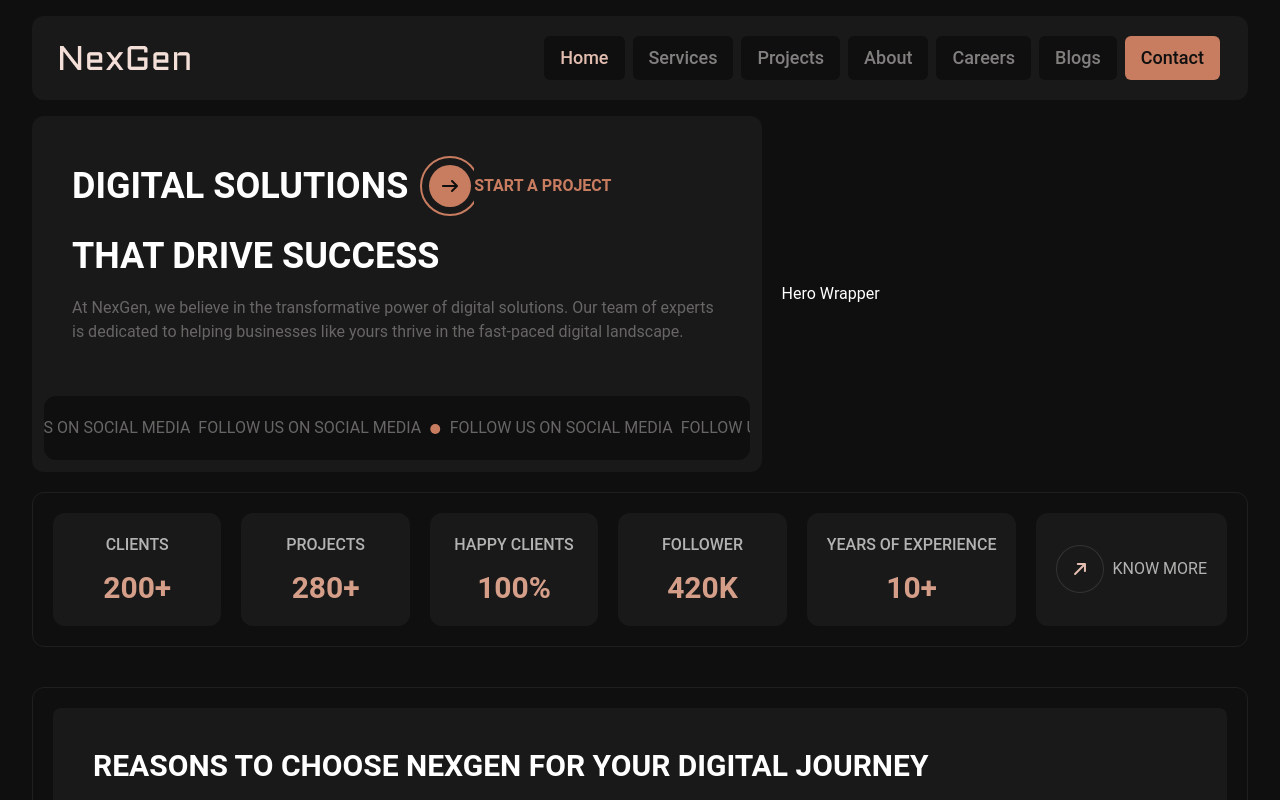
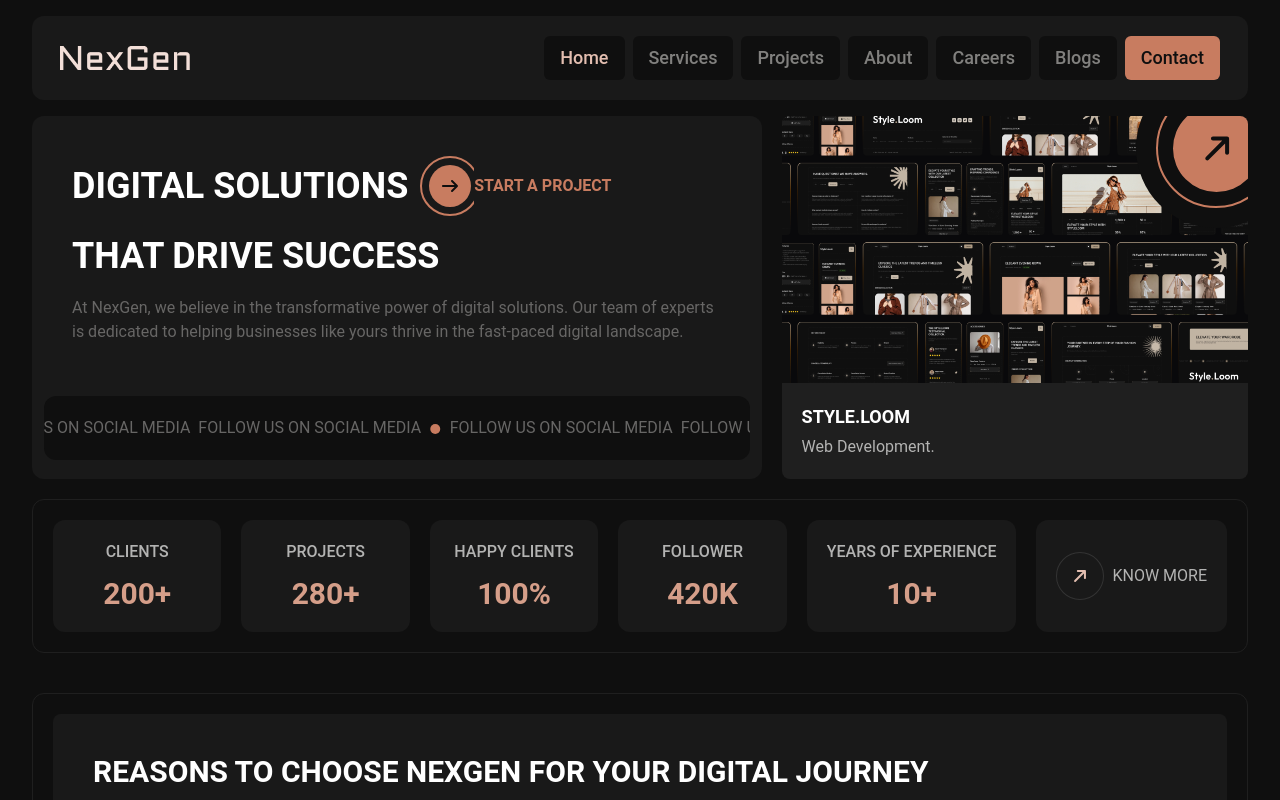
Before and after one commit to k7areef/NexGen, a React (Vite) app: page / in a window 1280 px wide. Shown: the top 800 px of the page. Built offline with nearby package versions, Linux system fonts and the light colour scheme.

Commit message:
feat: Complete Hero Section

```diff
--- a/src/components/sections/HeroSection.jsx
+++ b/src/components/sections/HeroSection.jsx
@@ -3,15 +3,17 @@ import { faArrowRight, faCircle } from "@fortawesome/free-solid-svg-icons";
 import { FontAwesomeIcon } from "@fortawesome/react-fontawesome";
 import Marquee from "react-fast-marquee";
 import { Link } from "react-router-dom";
+import HeroThmbnail from "@assets/images/hero-thumbnail.png";
 
 function HeroSection() {
     return (
         <section className="hero-section-section" id="heroSection">
             <div className="container space-y-5">
-                <div className="main-content flex items-center gap-5 max-lg:flex-col">
+                <div className="main-content flex gap-5 max-lg:flex-col-reverse">
+                    {/* Content */}
                     <div className="content-wrapper lg:w-[60%] bg-dark-10 rounded-xl">
                         <div className="content-container p-5 md:p-10">
-                            <div className="head-title flex items-center gap-3 mb-5">
+                            <div className="head-title flex sm:items-center gap-3 mb-5 max-sm:flex-col">
                                 <h1 className="uppercase font-semibold text-xl sm:text-2xl md:text-3xl lg:text-4xl">Digital Solutions</h1>
                                 <Link
                                     to={'/'}
@@ -48,10 +50,44 @@ function HeroSection() {
                             </div>
                         </div>
                     </div>
-                    <div className="hero-wrapper lg:w-[40%]">
-                        Hero Wrapper
+                    {/* Hero */}
+                    <div className="hero-wrapper lg:w-[40%] bg-dark-12 rounded-lg overflow-hidden">
+                        <a
+                            href="https://ecommerce-style-loom.vercel.app/"
+                            target="_blank"
+                            rel="noopener noreferrer"
+                            aria-label="Style.Loom"
+                            className="thumbnail block relative group overflow-hidden"
+                        >
+                            <img
+                                src={HeroThmbnail}
+                                alt="Hero Thumbnail"
+                                className="w-full h-full object-cover"
+                            />
+                            <div className="absolute top-0 right-0 bg-dark-06 w-30 h-30 sm:w-40 sm:h-40 z-1 rounded-full translate-x-9 -translate-y-9 sm:translate-x-12 sm:-translate-y-12 flex items-center justify-center">
+                                <div className="w-3/4 h-3/4 border-2 border-orange-60 rounded-full flex items-center justify-center">
+                                    <div className="bg-orange-60 w-3/4 h-3/4 rounded-full flex items-center justify-center -rotate-45 text-dark-06">
+                                        <FontAwesomeIcon icon={faArrowRight} size="2x" className="transition duration-200 ease-out sm:group-hover:translate-x-2 sm:group-hover:text-white" />
+                                    </div>
+                                </div>
+                            </div>
+                        </a>
+                        <div className="info p-3 md:p-5">
+                            <a
+                                href="https://ecommerce-style-loom.vercel.app/"
+                                target="_blank"
+                                rel="noopener noreferrer"
+                                title="Style.Loom"
+                                aria-label="Style.Loom"
+                                className="block mb-1 w-fit sm:hover:underline sm:hover:text-orange-60 transition duration-200 ease-in"
+                            >
+                                <h3 className="font-semibold text-lg uppercase">Style.Loom</h3>
+                            </a>
+                            <p className="text-grey-70">Web Development.</p>
+                        </div>
                     </div>
                 </div>
+                {/* Statistics */}
                 <div className="statistics p-3 md:p-5 border border-dark-12 rounded-xl flex gap-3 md:gap-5 flex-wrap">
                     {
                         statistics.map((statistic, index) => (<div className="flex flex-col justify-center gap-3 text-center uppercase p-5 rounded-xl bg-dark-10 flex-1 h-full text-nowrap w-1/2 sm:w-auto last-of-type:w-full last-of-type:sm:w-auto" key={index}>
```
Also changed, not shown: src/assets/images/hero-thumbnail.png (added).
